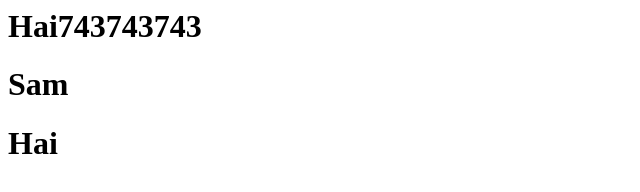
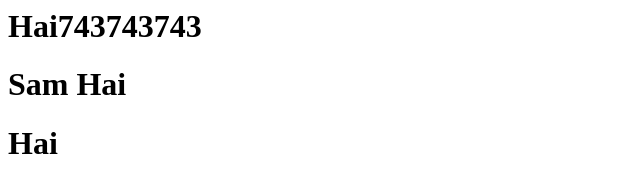
Before and after one commit to haindn/jenkinpipeline, a plain HTML site: page index.html in a window 1280 px wide. Shown: the whole page, without its empty margins (0-640 px from the left). Drawn offline with Linux system fonts and the light colour scheme.

Commit message:
Update index.html
Change code

```diff
--- a/index.html
+++ b/index.html
@@ -1,3 +1,3 @@
 <h1>Hai743743743</h1>
-<h1>Sam</h1>
+<h1>Sam Hai</h1>
 <h1>Hai</h1>
```
